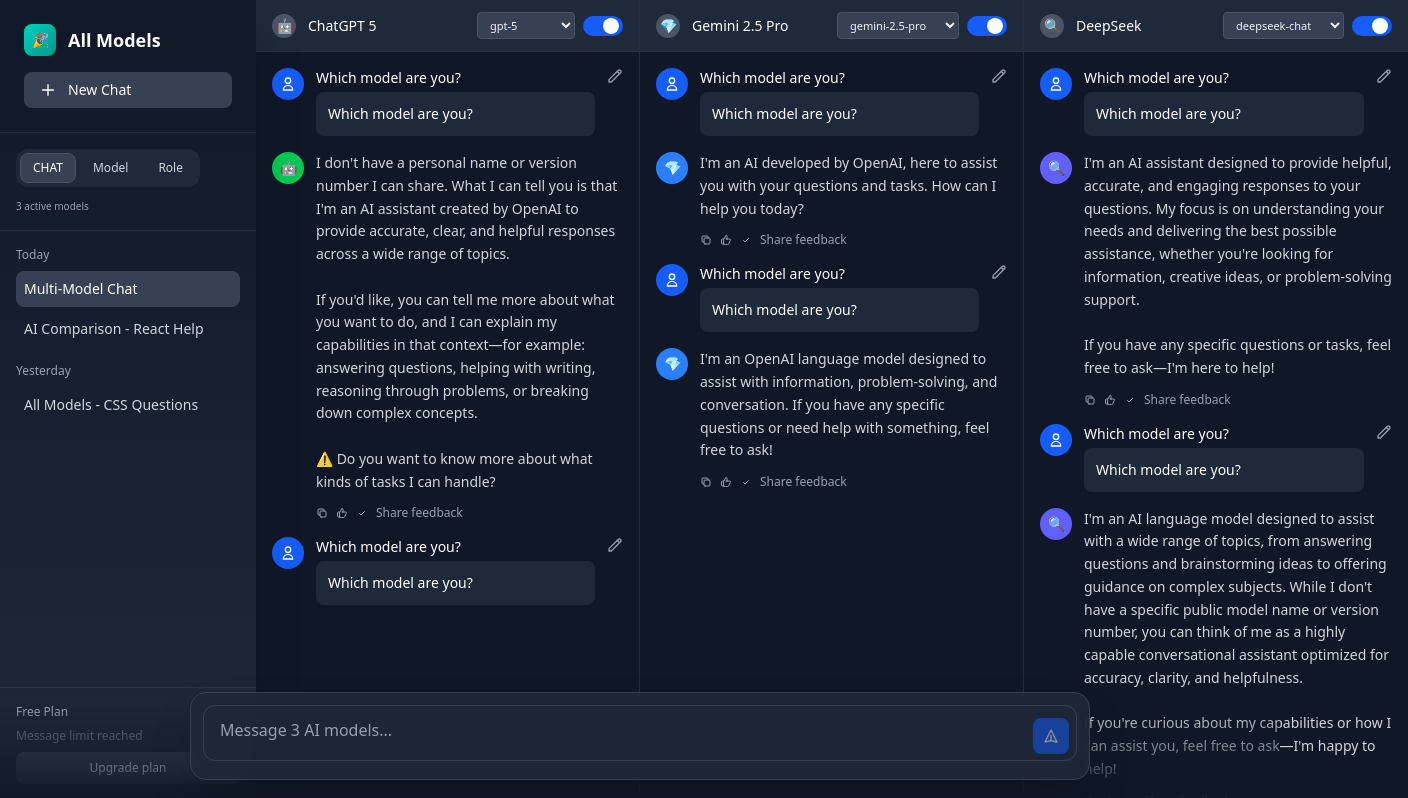
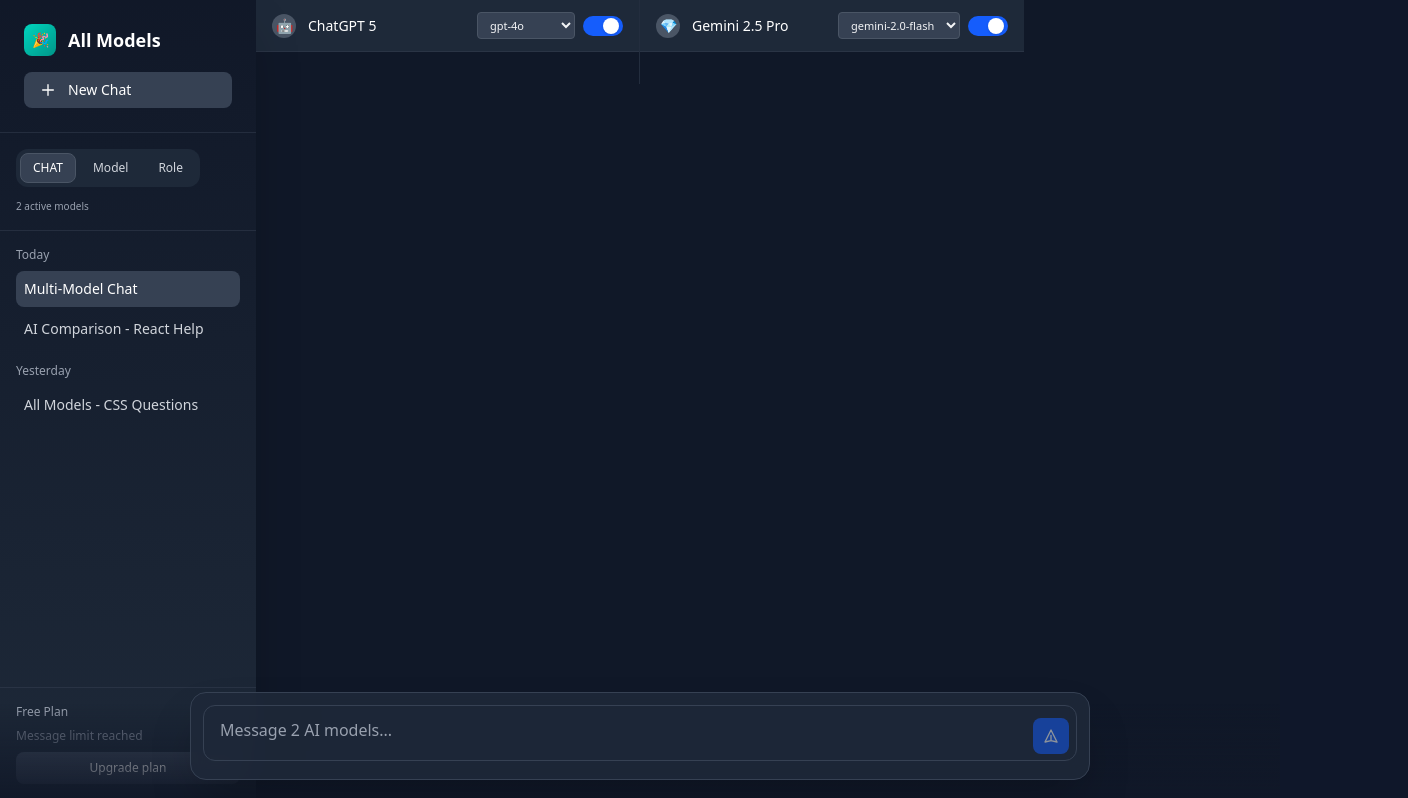
Before and after one commit to harshmohite04/ALL-AI, a React (Vite) app in the folder frontend/: page / in a window 1280 px wide. Shown: the top 798 px of the page, 1408 px wide, since content can reach past the window. Built offline with nearby package versions, Linux system fonts and the light colour scheme.

Commit message:
frontend

```diff
--- a/frontend/src/App.tsx
+++ b/frontend/src/App.tsx
@@ -21,14 +21,17 @@ const MODELS = [
     name: 'ChatGPT 5',
     color: 'green',
     icon: '🤖',
-    versions: ['gpt-5', 'gpt-4o', 'gpt-4-turbo']
+    versions: ['gpt-4o', 'gpt-4-turbo', 'gpt-5'],
+    // Used to map to backend provider keys
+    providerKey: 'OpenAI'
   },
   {
     id: 'gemini',
     name: 'Gemini 2.5 Pro',
     color: 'blue',
     icon: '💎',
-    versions: ['gemini-2.5-pro', 'gemini-1.5-pro', 'gemini-1.5-flash']
+    versions: ['gemini-2.0-flash', 'gemini-2.5-pro', 'gemini-1.5-pro', 'gemini-1.5-flash'],
+    providerKey: 'Google'
   }
   ,
   {
@@ -44,7 +47,8 @@ const MODELS = [
     name: 'Groq',
     color: 'indigo',
     icon: '🔍',
-    versions: ['deepseek-chat', 'deepseek-coder']
+    versions: ['openai/gpt-oss-20b', 'llama-3.1-70b-versatile', 'mixtral-8x7b'],
+    providerKey: 'Groq'
   }
   ,
   {
@@ -68,89 +72,23 @@ function App() {
   const [enabledModels, setEnabledModels] = useState<{[key: string]: boolean}>({
     chatgpt: true,
     gemini: true,
-    deepseek: true
+    deepseek: false,
+    groq: false,
+    grok: false,
+    claude: false
   })
 
   const [selectedVersions, setSelectedVersions] = useState<{[key: string]: string}>({
-    chatgpt: 'gpt-5',
-    gemini: 'gemini-2.5-pro',
-    deepseek: 'deepseek-chat'
+    chatgpt: 'gpt-4o',
+    gemini: 'gemini-2.0-flash',
+    deepseek: 'deepseek-chat',
+    groq: 'openai/gpt-oss-20b'
   })
 
-  const [modelMessages, setModelMessages] = useState<ModelMessages>({
-    chatgpt: [{
-      id: '1',
-      content: 'Which model are you?',
-      role: 'user',
-      timestamp: new Date(),
-      model: 'chatgpt'
-    }, {
-      id: '2',
-      content: 'I don\'t have a personal name or version number I can share. What I can tell you is that I\'m an AI assistant created by OpenAI to provide accurate, clear, and helpful responses across a wide range of topics.\n\nIf you\'d like, you can tell me more about what you want to do, and I can explain my capabilities in that context—for example: answering questions, helping with writing, reasoning through problems, or breaking down complex concepts.\n\n⚠️ Do you want to know more about what kinds of tasks I can handle?',
-      role: 'assistant',
-      timestamp: new Date(),
-      model: 'chatgpt'
-    }, {
-      id: '3',
-      content: 'Which model are you?',
-      role: 'user',
-      timestamp: new Date(),
-      model: 'chatgpt'
-    }],
-    gemini: [{
-      id: '1',
-      content: 'Which model are you?',
-      role: 'user',
-      timestamp: new Date(),
-      model: 'gemini'
-    }, {
-      id: '2',
-      content: 'I\'m an AI developed by OpenAI, here to assist you with your questions and tasks. How can I help you today?',
-      role: 'assistant',
-      timestamp: new Date(),
-      model: 'gemini'
-    }, {
-      id: '3',
-      content: 'Which model are you?',
-      role: 'user',
-      timestamp: new Date(),
-      model: 'gemini'
-    }, {
-      id: '4',
-      content: 'I\'m an OpenAI language model designed to assist with information, problem-solving, and conversation. If you have any specific questions or need help with something, feel free to ask!',
-      role: 'assistant',
-      timestamp: new Date(),
-      model: 'gemini'
-    }],
-    deepseek: [{
-      id: '1',
-      content: 'Which model are you?',
-      role: 'user',
-      timestamp: new Date(),
-      model: 'deepseek'
-    }, {
-      id: '2',
-      content: 'I\'m an AI assistant designed to provide helpful, accurate, and engaging responses to your questions. My focus is on understanding your needs and delivering the best possible assistance, whether you\'re looking for information, creative ideas, or problem-solving support.\n\nIf you have any specific questions or tasks, feel free to ask—I\'m here to help!',
-      role: 'assistant',
-      timestamp: new Date(),
-      model: 'deepseek'
-    }, {
-      id: '3',
-      content: 'Which model are you?',
-      role: 'user',
-      timestamp: new Date(),
-      model: 'deepseek'
-    }, {
-      id: '4',
-      content: 'I\'m an AI language model designed to assist with a wide range of topics, from answering questions and brainstorming ideas to offering guidance on complex subjects. While I don\'t have a specific public model name or version number, you can think of me as a highly capable conversational assistant optimized for accuracy, clarity, and helpfulness.\n\nIf you\'re curious about my capabilities or how I can assist you, feel free to ask—I\'m happy to help!',
-      role: 'assistant',
-      timestamp: new Date(),
-      model: 'deepseek'
-    }]
-  })
+  const [modelMessages, setModelMessages] = useState<ModelMessages>({})
   const [isLoading, setIsLoading] = useState<{[key: string]: boolean}>({})
 
-  // Broadcast a user message to all enabled models
+  // Broadcast a user message to all enabled models and fetch backend responses
   const handleSendMessage = async (content: string) => {
     const timestamp = new Date()
 
@@ -180,20 +118,85 @@ function App() {
     })
     setIsLoading(loadingState)
 
-    // Simulated responses per model
-    const responses: {[key: string]: string} = {
-      chatgpt: `I'm ${selectedVersions.chatgpt}! I received your message: "${content}".`,
-      gemini: `Hello! I'm ${selectedVersions.gemini}. Your message was: "${content}".`,
-      deepseek: `Hi! I'm ${selectedVersions.deepseek}. I read: "${content}".`
-    }
+    // Build selected_models payload from enabled models that have providerKey mapping
+    const providerMap: {[key: string]: string} = {}
+    MODELS.forEach(m => { if ((m as any).providerKey) providerMap[m.id] = (m as any).providerKey })
 
-    let idx = 0
-    Object.keys(responses).forEach(modelId => {
+    const selected_models: {[key: string]: string} = {}
+    Object.keys(enabledModels).forEach(modelId => {
       if (!enabledModels[modelId]) return
-      setTimeout(() => {
+      const providerKey = providerMap[modelId]
+      if (!providerKey) return // skip models not supported by backend
+      const version = selectedVersions[modelId]
+      if (version) selected_models[providerKey] = version
+    })
+
+    try {
+      const res = await fetch('/chat', {
+        method: 'POST',
+        headers: {
+          'accept': 'application/json',
+          'Content-Type': 'application/json',
+        },
+        body: JSON.stringify({
+          user_query: content,
+          selected_models,
+        })
+      })
+
+      // Attempt to parse JSON; if not ok, throw
+      if (!res.ok) {
+        const text = await res.text().catch(() => '')
+        throw new Error(text || `Request failed with status ${res.status}`)
+      }
+      const data = await res.json().catch(() => ({}))
+
+      // Normalize possible response shapes
+      // Shape A: { responses: { OpenAI: '...', Google: '...', Groq: '...' } }
+      // Shape B: { OpenAI: '...', Google: '...', Groq: '...' }
+      const responsesByProvider: {[key: string]: string} = data?.responses && typeof data.responses === 'object'
+        ? data.responses
+        : data && typeof data === 'object' ? data : {}
+
+      // Reverse map provider -> modelId
+      const providerToModelId: {[key: string]: string} = {}
+      Object.entries(providerMap).forEach(([modelId, provider]) => { providerToModelId[provider] = modelId })
+
+      const processed: {[key: string]: boolean} = {}
+      Object.keys(responsesByProvider).forEach(provider => {
+        const modelId = providerToModelId[provider]
+        if (!modelId || !enabledModels[modelId]) return
+        const contentText = typeof responsesByProvider[provider] === 'string'
+          ? responsesByProvider[provider]
+          : JSON.stringify(responsesByProvider[provider])
+
         const assistantMessage: Message = {
-          id: `${Date.now() + idx}-${modelId}`,
-          content: responses[modelId],
+          id: `${Date.now()}-${modelId}`,
+          content: contentText,
+          role: 'assistant',
+          timestamp: new Date(),
+          model: modelId
+        }
+        setModelMessages(prev => ({
+          ...prev,
+          [modelId]: [...(prev[modelId] || []), assistantMessage]
+        }))
+        processed[modelId] = true
+        setIsLoading(prev => ({ ...prev, [modelId]: false }))
+      })
+
+      // For any enabled model that didn't receive a response, stop loading and show a generic message
+      Object.keys(enabledModels).forEach(modelId => {
+        if (!enabledModels[modelId]) return
+        if (processed[modelId]) return
+        if (!providerMap[modelId]) {
+          // Not supported by backend; stop loading silently
+          setIsLoading(prev => ({ ...prev, [modelId]: false }))
+          return
+        }
+        const assistantMessage: Message = {
+          id: `${Date.now()}-${modelId}`,
+          content: 'No response received for this model.',
           role: 'assistant',
           timestamp: new Date(),
           model: modelId
@@ -203,9 +206,29 @@ function App() {
           [modelId]: [...(prev[modelId] || []), assistantMessage]
         }))
         setIsLoading(prev => ({ ...prev, [modelId]: false }))
-      }, 700 + (idx * 400))
-      idx++
-    })
+      })
+    } catch (err: any) {
+      // On error, append error message to all enabled and supported models
+      Object.keys(enabledModels).forEach(modelId => {
+        if (!enabledModels[modelId]) return
+        if (!providerMap[modelId]) {
+          setIsLoading(prev => ({ ...prev, [modelId]: false }))
+          return
+        }
+        const assistantMessage: Message = {
+          id: `${Date.now()}-${modelId}`,
+          content: `Error contacting backend: ${err?.message || String(err)}`,
+          role: 'assistant',
+          timestamp: new Date(),
+          model: modelId
+        }
+        setModelMessages(prev => ({
+          ...prev,
+          [modelId]: [...(prev[modelId] || []), assistantMessage]
+        }))
+        setIsLoading(prev => ({ ...prev, [modelId]: false }))
+      })
+    }
   }
 
   const enabledModelsList = MODELS.filter(model => enabledModels[model.id])
--- a/frontend/src/components/MultiModelChat.tsx
+++ b/frontend/src/components/MultiModelChat.tsx
@@ -42,19 +42,30 @@ export default function MultiModelChat({ models, modelMessages, isLoading, selec
     return colors[color as keyof typeof colors] || 'bg-gray-500'
   }
 
+  // Resolve logo URLs from assets; fallback to emoji when not found
+  const logoModules = import.meta.glob('../assets/logos/*.{svg,png,jpg,jpeg,webp}', { eager: true, as: 'url' }) as Record<string, string>
+  const getLogoUrl = (modelId: string): string | null => {
+    const entry = Object.entries(logoModules).find(([path]) => path.includes(`/logos/${modelId}.`))
+    return entry ? entry[1] : null
+  }
+
   // Removed unused getModelBorderColor function
 
   return (
     <div className="flex-1 overflow-hidden bg-gray-900">
-      <div className="h-full flex overflow-x-auto horizontal-scroll">
+      <div className="h-full flex overflow-x-auto horizontal-scroll min-h-0 items-stretch">
         {models.map((model) => (
-          <div key={model.id} className={`w-96 flex-shrink-0 flex flex-col border-r border-gray-700/50 last:border-r-0`}>
+          <div key={model.id} className={`w-96 flex-shrink-0 flex flex-col border-r border-gray-700/50 last:border-r-0 min-h-0`}>
             {/* Model Header */}
             <div className="bg-gray-800 text-white px-4 py-3 flex items-center justify-between border-b border-gray-700/50">
               <div className="flex items-center gap-3">
+                {getLogoUrl(model.id) ? (
+                  <img src={getLogoUrl(model.id)!} alt={`${model.name} logo`} className="w-6 h-6 object-contain" />
+                ) : (
                   <div className="w-6 h-6 bg-gray-600 rounded-full flex items-center justify-center">
                     <span className="text-sm">{model.icon}</span>
                   </div>
+                )}
                 <div>
                   <h3 className="font-medium text-sm text-white">{model.name}</h3>
                 </div>
@@ -82,7 +93,7 @@ export default function MultiModelChat({ models, modelMessages, isLoading, selec
             </div>
 
             {/* Chat Area */}
-            <div className="flex-1 overflow-y-auto p-4 bg-gray-900">
+            <div className="flex-1 overflow-y-auto p-4 bg-gray-900 min-h-0">
               <div className="space-y-4">
                 {modelMessages[model.id]?.map((message) => (
                   <div key={message.id} className="animate-in fade-in-0 slide-in-from-bottom-2 duration-300">
@@ -94,7 +105,6 @@ export default function MultiModelChat({ models, modelMessages, isLoading, selec
                           </svg>
                         </div>
                         <div className="flex-1">
-                          <div className="text-sm font-medium text-white mb-1">Which model are you?</div>
                           <div className="text-sm text-white bg-gray-800 rounded-lg p-3">
                             {message.content}
                           </div>
@@ -109,9 +119,13 @@ export default function MultiModelChat({ models, modelMessages, isLoading, selec
 
                     {message.role === 'assistant' && (
                       <div className="flex items-start gap-3 mb-4">
+                        {getLogoUrl(model.id) ? (
+                          <img src={getLogoUrl(model.id)!} alt={`${model.name} logo`} className="w-8 h-8 object-contain rounded" />
+                        ) : (
                           <div className={`w-8 h-8 ${getModelColor(model.color)} rounded-full flex items-center justify-center flex-shrink-0`}>
                             <span className="text-white text-sm">{model.icon}</span>
                           </div>
+                        )}
                         <div className="flex-1">
                           <div className="text-sm text-gray-300 leading-relaxed whitespace-pre-wrap">
                             {message.content}
--- a/frontend/vite.config.ts
+++ b/frontend/vite.config.ts
@@ -5,4 +5,13 @@ import tailwindcss from '@tailwindcss/vite'
 // https://vite.dev/config/
 export default defineConfig({
   plugins: [react(), tailwindcss(),],
+  server: {
+    proxy: {
+      '/chat': {
+        target: 'http://127.0.0.1:8000',
+        changeOrigin: true,
+        secure: false,
+      },
+    },
+  },
 })
```
Lines whose indentation alone changed are shown as unchanged.
